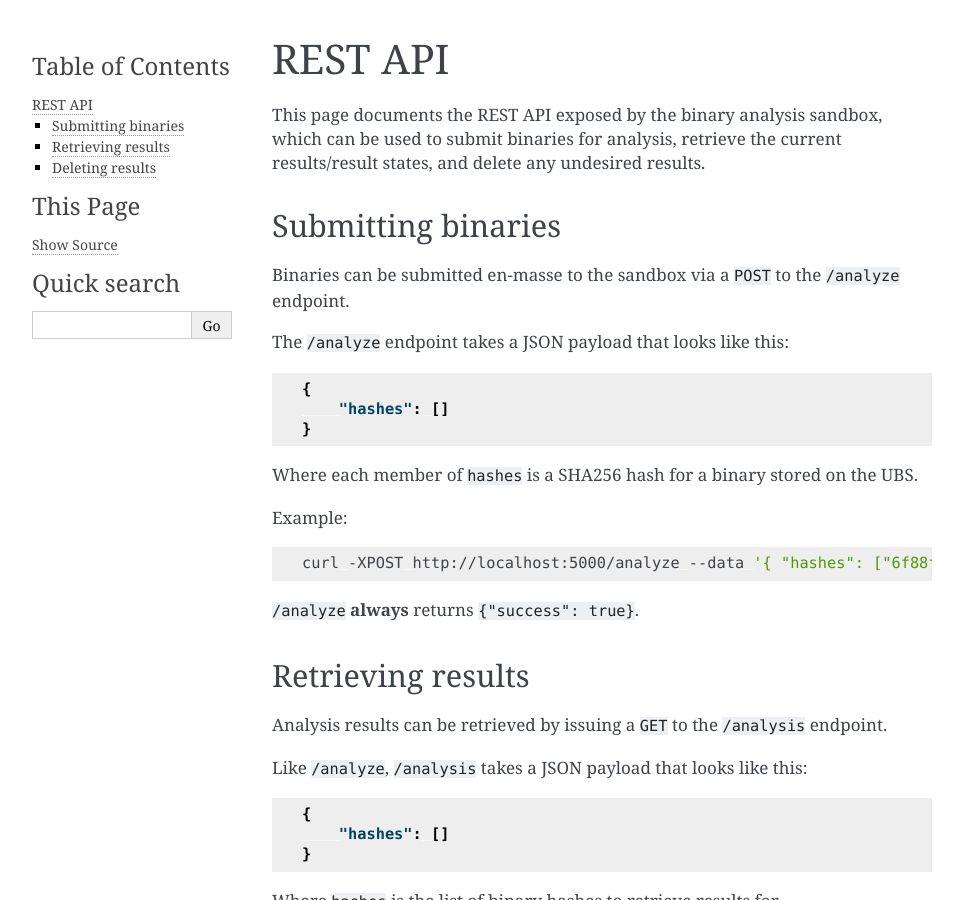
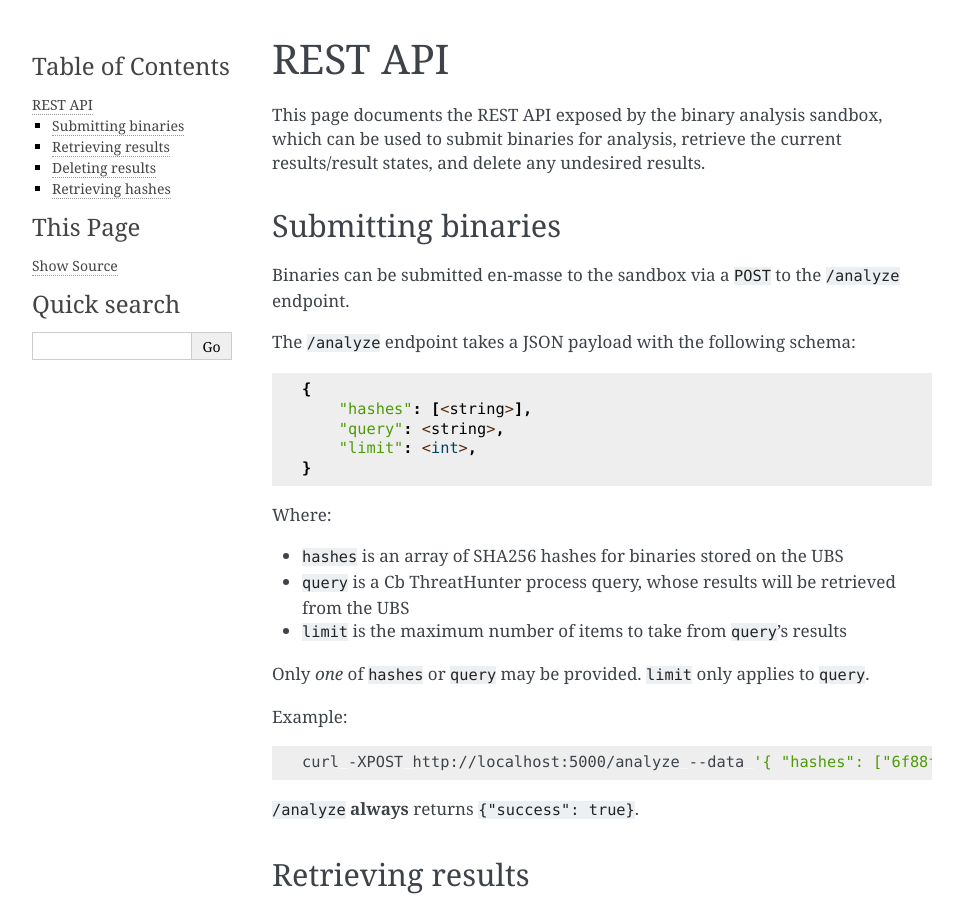
Before and after one commit to scoders/cb-psc-integration, a Sphinx documentation site: the page built from docs/source/rest-api.rst, in a window 1280 px wide and 900 px high. Shown: the whole window, without its empty margins (148-1111 px from the left). Built offline with Sphinx 7.4.7, drawn with Linux system fonts in a browser that asks for light colours; some of the changed text lies outside the part shown.

Commit message:
docs: Update rest-api docs

```diff
--- a/docs/source/rest-api.rst
+++ b/docs/source/rest-api.rst
@@ -12,15 +12,23 @@ Submitting binaries
 
 Binaries can be submitted en-masse to the sandbox via a ``POST`` to the ``/analyze`` endpoint.
 
-The ``/analyze`` endpoint takes a JSON payload that looks like this:
+The ``/analyze`` endpoint takes a JSON payload with the following schema:
 
-.. code-block:: json
+.. code-block::
 
     {
-        "hashes": []
+        "hashes": [<string>],
+        "query": <string>,
+        "limit": <int>,
     }
 
-Where each member of ``hashes`` is a SHA256 hash for a binary stored on the UBS.
+Where:
+
+* ``hashes`` is an array of SHA256 hashes for binaries stored on the UBS
+* ``query`` is a Cb ThreatHunter process query, whose results will be retrieved from the UBS
+* ``limit`` is the maximum number of items to take from ``query``'s results
+
+Only *one* of ``hashes`` or ``query`` may be provided. ``limit`` only applies to ``query``.
 
 Example:
 
@@ -135,3 +143,24 @@ job IDs as alternative deletion filters.
 
 ``/analyze`` **always** returns ``{"success": true}``. Future iterations will return
 more information about the deleted analyses.
+
+Retrieving hashes
+-----------------
+
+The list of all binary hashes analyzed (or currently being analyzed) by the sandbox can
+be retrieved via a ``GET`` to ``/hashes``. No arguments or body is required.
+
+
+Example::
+
+.. code-block:: bash
+
+    curl -XGET http://localhost:5000/hashes
+
+Yields::
+
+.. code-block:: json
+
+    [
+      "6f88fb88ffb0f1d5465c2826e5b4f523598b1b8378377c8378ffebc171bad18b",
+    ]
```
